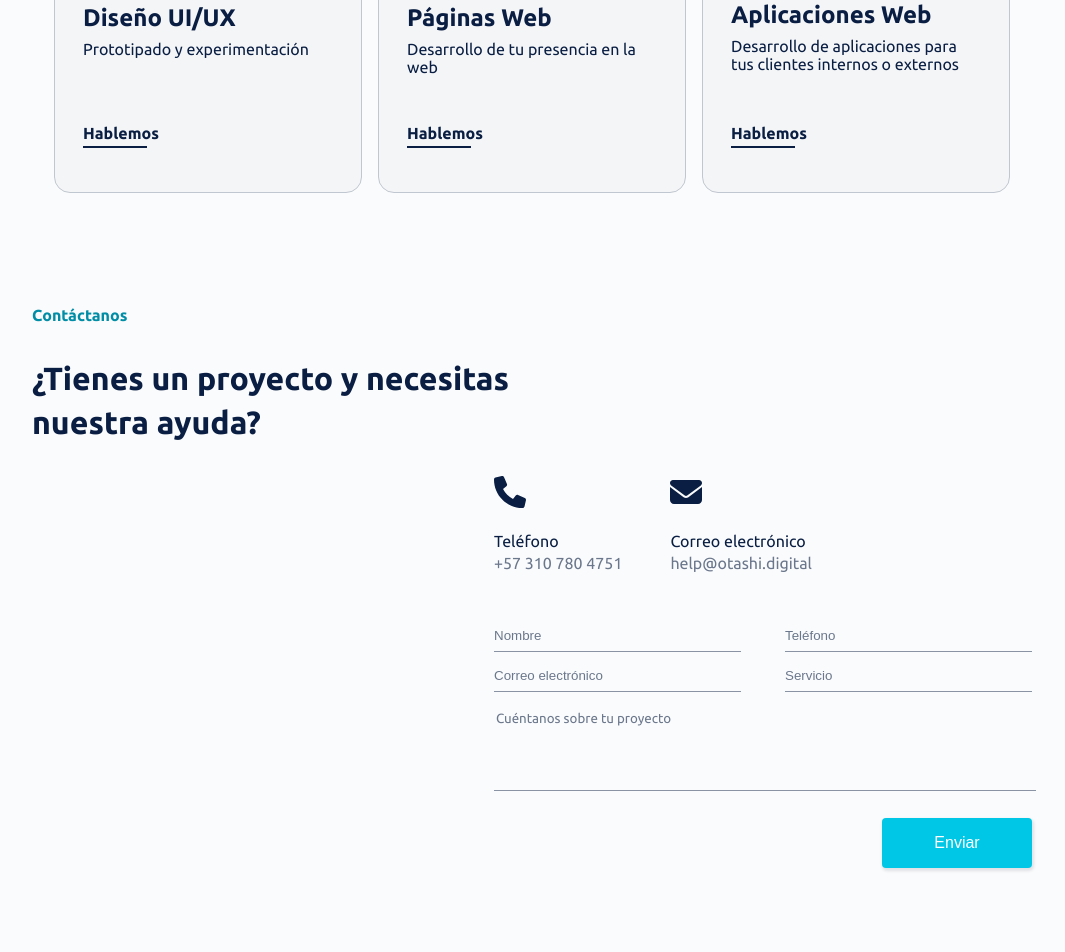
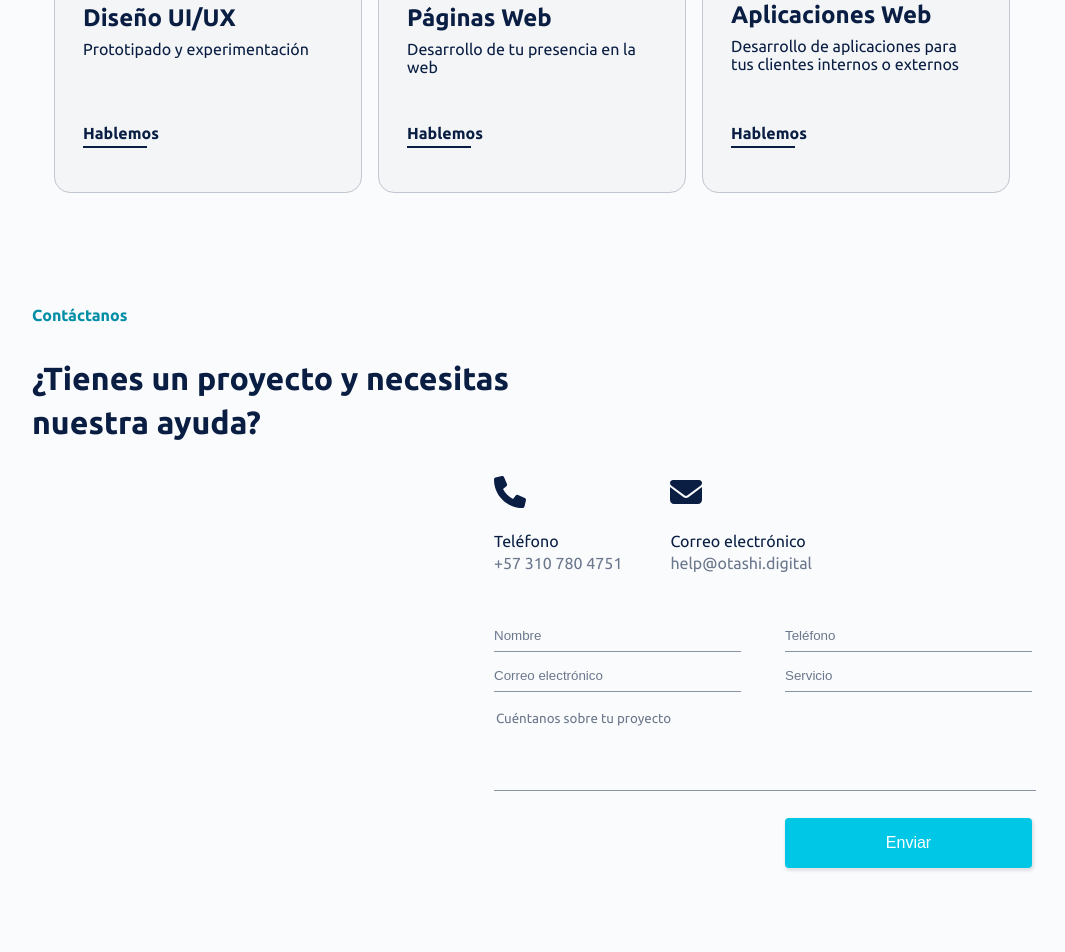
Before and after one commit to otashi/otashi-website, a React (Create React App) app: page / in a window 1280 px wide. Shown: the part 1554-2506 px from the top of the page, without its empty margins (108-1173 px from the left). Built offline with nearby package versions, Linux system fonts and the light colour scheme.

Commit message:
add/ button styles for loading, success and error

```diff
--- a/src/components/Buttons/styles.js
+++ b/src/components/Buttons/styles.js
@@ -1,18 +1,54 @@
-import styled from "styled-components";
+import styled, { keyframes } from "styled-components";
 
 const StyledButton = styled.button`
-  width: 150px;
+  transition: width 0.5s ease-out;
+  width: ${({ status }) => {
+    if (status === "" || status === "loading") {
+      return "150px";
+    } else {
+      return "100%";
+    }
+  }};
+
+  background-color: ${({ status }) => {
+    switch (status) {
+      case "loading":
+        return "var(--n30)";
+      case "error":
+        return "var(--r400)";
+      case "success":
+        return "var(--g200)";
+      default:
+        return "var(--t200)";
+    }
+  }};
+
   padding: 16px 8px;
   border-radius: 4px;
   border: none;
   text-align: center;
   font-size: 16px;
   display: inline;
-  background-color: var(--t200);
   color: white;
   text-decoration: none;
   box-shadow: 1px 2px 3px 1px var(--n40);
   cursor: pointer;
+`;
+
+const rotate = keyframes`
+  from {
+    transform: rotate(0deg);
+  }
+
+  to {
+    transform: rotate(360deg);
+  }
+`;
+
+const StyledButtonIcon = styled.img`
+  width: 18px;
+  height: 18px;
+  animation: ${rotate} 2s linear infinite;
 `;
 
 const StyledAnchorButton = styled.a`
@@ -33,4 +69,4 @@ const StyledAnchorButton = styled.a`
   }
 `;
 
-export { StyledButton, StyledAnchorButton };
+export { StyledButton, StyledButtonIcon, StyledAnchorButton };
```
